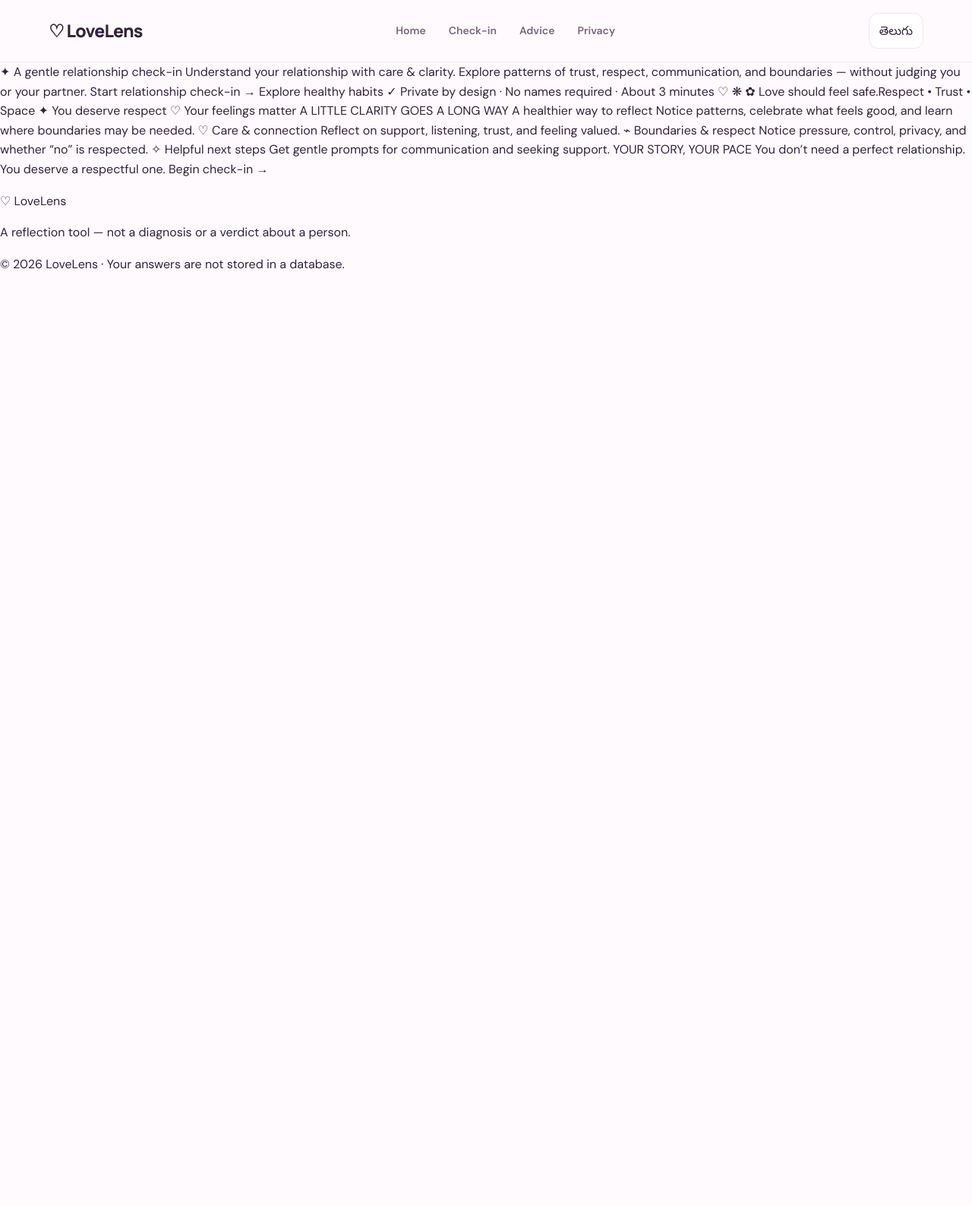
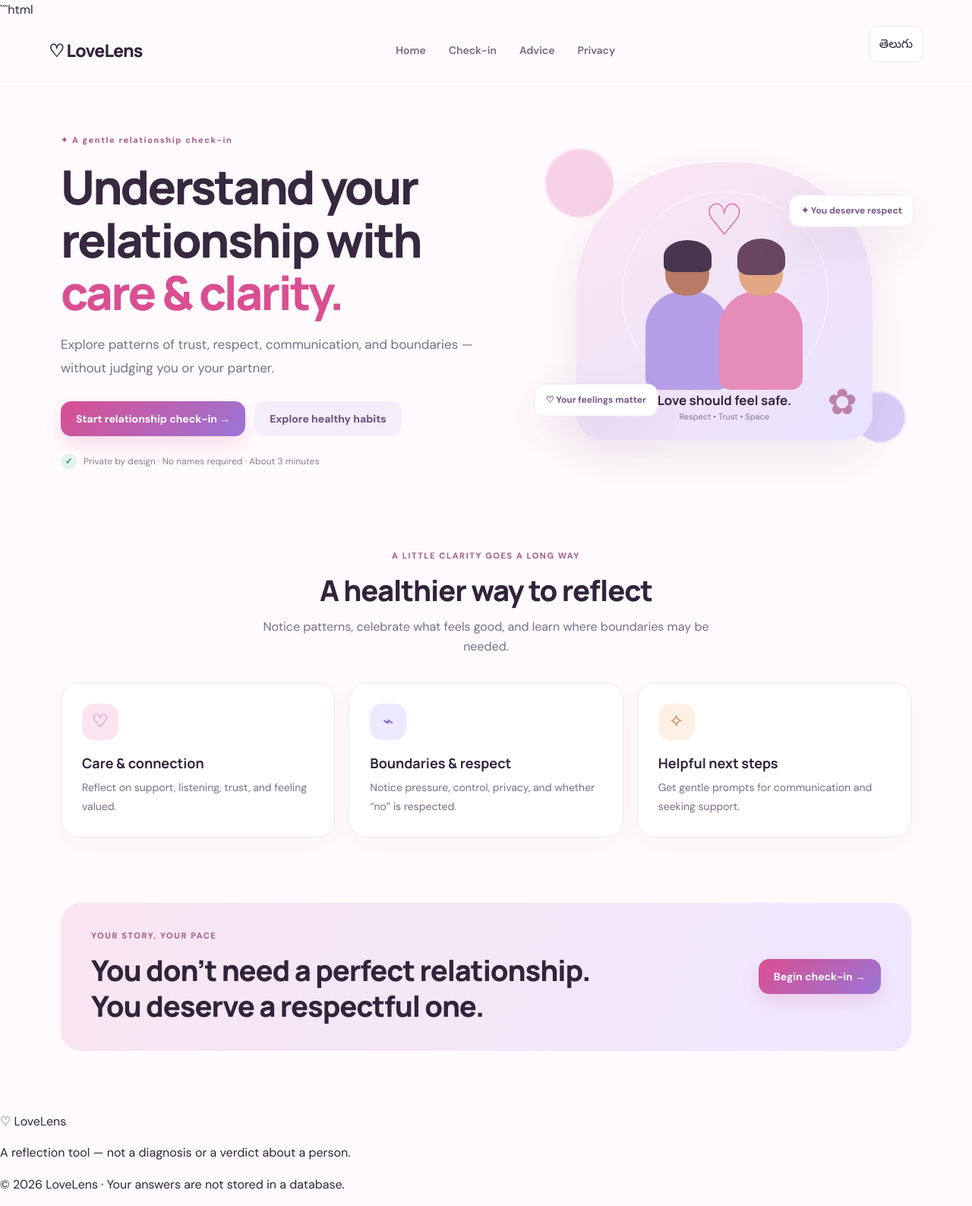
Before and after one commit to sharonpuligadda59-pixel/lovelens-project, a Flask app: page / in a window 1280 px wide. Shown: the whole page at 76% size. Before the commit the page ends 354 px from the top, so only its background shows below. Run offline with Flask 3, Linux system fonts and the light colour scheme.

Commit message:
Fix homepage HTML layout

````diff
--- a/templates/index.html
+++ b/templates/index.html
@@ -1,33 +1,114 @@
-{% extends "base.html" %} {% block title %}{{ 'Understand your relationship' if lang == 'en' else 'మీ సంబంధాన్ని అర్థం చేసుకోండి' }}{% endblock %} {% block content %}
-✦ {{ 'A gentle relationship check-in' if lang == 'en' else 'సంబంధాన్ని అర్థం చేసుకునే చిన్న చెక్-ఇన్' }}
-{{ 'Understand your relationship with' if lang == 'en' else 'మీ సంబంధాన్ని అర్థం చేసుకోండి' }} care & clarity.
-{{ 'Explore patterns of trust, respect, communication, and boundaries — without judging you or your partner.' if lang == 'en' else 'నమ్మకం, గౌరవం, కమ్యూనికేషన్, వ్యక్తిగత హద్దులను అర్థం చేసుకోండి — మిమ్మల్ని లేదా మీ భాగస్వామిని తీర్పు చేయకుండా.' }}
+```html
+{% extends "base.html" %}
 
-{{ 'Start relationship check-in' if lang == 'en' else 'చెక్-ఇన్ ప్రారంభించండి' }} → {{ 'Explore healthy habits' if lang == 'en' else 'ఆరోగ్యకరమైన అలవాట్లు' }}
-✓ {{ 'Private by design · No names required · About 3 minutes' if lang == 'en' else 'ప్రైవసీకి ప్రాధాన్యం · పేర్లు అవసరం లేదు · సుమారు 3 నిమిషాలు' }}
-♡
-❋
-✿
-{{ 'Love should feel safe.' if lang == 'en' else 'ప్రేమలో భద్రత ఉండాలి.' }}{{ 'Respect • Trust • Space' if lang == 'en' else 'గౌరవం • నమ్మకం • స్వేచ్ఛ' }}
-✦ {{ 'You deserve respect' if lang == 'en' else 'మీకు గౌరవం అవసరం' }}
-♡ {{ 'Your feelings matter' if lang == 'en' else 'మీ భావాలు ముఖ్యం' }}
-{{ 'A LITTLE CLARITY GOES A LONG WAY' if lang == 'en' else 'చిన్న స్పష్టత కూడా ఉపయోగపడుతుంది' }}
-{{ 'A healthier way to reflect' if lang == 'en' else 'సంబంధం గురించి ఆలోచించడానికి మంచి మార్గం' }}
-{{ 'Notice patterns, celebrate what feels good, and learn where boundaries may be needed.' if lang == 'en' else 'మంచి విషయాలను గుర్తించండి; ఎక్కడ వ్యక్తిగత హద్దులు అవసరమో అర్థం చేసుకోండి.' }}
+{% block title %}
+{{ 'Understand your relationship' if lang == 'en' else 'మీ సంబంధాన్ని అర్థం చేసుకోండి' }}
+{% endblock %}
 
-♡
-{{ 'Care & connection' if lang == 'en' else 'శ్రద్ధ & అనుబంధం' }}
-{{ 'Reflect on support, listening, trust, and feeling valued.' if lang == 'en' else 'సహాయం, వినడం, నమ్మకం, మీకు విలువ ఇవ్వడం గురించి ఆలోచించండి.' }}
+{% block content %}
 
-⌁
-{{ 'Boundaries & respect' if lang == 'en' else 'హద్దులు & గౌరవం' }}
-{{ 'Notice pressure, control, privacy, and whether “no” is respected.' if lang == 'en' else 'ఒత్తిడి, నియంత్రణ, ప్రైవసీ, “వద్దు” అనే మాటకు గౌరవం ఉందో గమనించండి.' }}
+<section class="hero wrap">
+    <div class="hero-copy">
+        <span class="eyebrow">✦ {{ 'A gentle relationship check-in' if lang == 'en' else 'సంబంధాన్ని అర్థం చేసుకునే చిన్న చెక్-ఇన్' }}</span>
 
-✧
-{{ 'Helpful next steps' if lang == 'en' else 'తర్వాతి ఉపయోగకరమైన అడుగులు' }}
-{{ 'Get gentle prompts for communication and seeking support.' if lang == 'en' else 'మాట్లాడుకోవడానికి, సహాయం పొందడానికి చిన్న సూచనలు పొందండి.' }}
+        <h1>
+            {{ 'Understand your relationship with' if lang == 'en' else 'మీ సంబంధాన్ని అర్థం చేసుకోండి' }}
+            <span>care &amp; clarity.</span>
+        </h1>
 
-{{ 'YOUR STORY, YOUR PACE' if lang == 'en' else 'మీ కథ — మీ వేగంలో' }}
-{{ 'You don’t need a perfect relationship. You deserve a respectful one.' if lang == 'en' else 'పరిపూర్ణమైన సంబంధం అవసరం లేదు. గౌరవం ఉన్న సంబంధం మీకు అర్హం.' }}
-{{ 'Begin check-in →' if lang == 'en' else 'ప్రారంభించండి →' }}
+        <p class="hero-text">
+            {{ 'Explore patterns of trust, respect, communication, and boundaries — without judging you or your partner.' if lang == 'en' else 'నమ్మకం, గౌరవం, కమ్యూనికేషన్, వ్యక్తిగత హద్దులను అర్థం చేసుకోండి — మిమ్మల్ని లేదా మీ భాగస్వామిని తీర్పు చేయకుండా.' }}
+        </p>
+
+        <div class="hero-actions">
+            <a class="btn btn-primary" href="{{ url_for('check_in') }}">
+                {{ 'Start relationship check-in' if lang == 'en' else 'చెక్-ఇన్ ప్రారంభించండి' }} →
+            </a>
+            <a class="btn btn-quiet" href="{{ url_for('advice') }}">
+                {{ 'Explore healthy habits' if lang == 'en' else 'ఆరోగ్యకరమైన అలవాట్లు' }}
+            </a>
+        </div>
+
+        <div class="trust-note">
+            <span class="mini-shield">✓</span>
+            {{ 'Private by design · No names required · About 3 minutes' if lang == 'en' else 'ప్రైవసీకి ప్రాధాన్యం · పేర్లు అవసరం లేదు · సుమారు 3 నిమిషాలు' }}
+        </div>
+    </div>
+
+    <div class="hero-art">
+        <div class="orb orb-one"></div>
+        <div class="orb orb-two"></div>
+
+        <div class="art-card">
+            <div class="art-heart">♡</div>
+
+            <div class="people">
+                <div class="person person-one">
+                    <div class="head"></div>
+                    <div class="body"></div>
+                </div>
+                <div class="person person-two">
+                    <div class="head"></div>
+                    <div class="body"></div>
+                </div>
+            </div>
+
+            <span class="plant plant-left">❋</span>
+            <span class="plant plant-right">✿</span>
+
+            <div class="art-caption">
+                <strong>{{ 'Love should feel safe.' if lang == 'en' else 'ప్రేమలో భద్రత ఉండాలి.' }}</strong>
+                <span>{{ 'Respect • Trust • Space' if lang == 'en' else 'గౌరవం • నమ్మకం • స్వేచ్ఛ' }}</span>
+            </div>
+        </div>
+
+        <div class="floating-note note-top">
+            ✦ {{ 'You deserve respect' if lang == 'en' else 'మీకు గౌరవం అవసరం' }}
+        </div>
+        <div class="floating-note note-bottom">
+            ♡ {{ 'Your feelings matter' if lang == 'en' else 'మీ భావాలు ముఖ్యం' }}
+        </div>
+    </div>
+</section>
+
+<section class="feature-section wrap">
+    <div class="section-heading">
+        <span class="eyebrow">{{ 'A LITTLE CLARITY GOES A LONG WAY' if lang == 'en' else 'చిన్న స్పష్టత కూడా ఉపయోగపడుతుంది' }}</span>
+        <h2>{{ 'A healthier way to reflect' if lang == 'en' else 'సంబంధం గురించి ఆలోచించడానికి మంచి మార్గం' }}</h2>
+        <p>{{ 'Notice patterns, celebrate what feels good, and learn where boundaries may be needed.' if lang == 'en' else 'మంచి విషయాలను గుర్తించండి; ఎక్కడ వ్యక్తిగత హద్దులు అవసరమో అర్థం చేసుకోండి.' }}</p>
+    </div>
+
+    <div class="feature-grid">
+        <article class="feature-card">
+            <div class="feature-icon pink">♡</div>
+            <h3>{{ 'Care & connection' if lang == 'en' else 'శ్రద్ధ & అనుబంధం' }}</h3>
+            <p>{{ 'Reflect on support, listening, trust, and feeling valued.' if lang == 'en' else 'సహాయం, వినడం, నమ్మకం, మీకు విలువ ఇవ్వడం గురించి ఆలోచించండి.' }}</p>
+        </article>
+
+        <article class="feature-card">
+            <div class="feature-icon purple">⌁</div>
+            <h3>{{ 'Boundaries & respect' if lang == 'en' else 'హద్దులు & గౌరవం' }}</h3>
+            <p>{{ 'Notice pressure, control, privacy, and whether “no” is respected.' if lang == 'en' else 'ఒత్తిడి, నియంత్రణ, ప్రైవసీ, “వద్దు” అనే మాటకు గౌరవం ఉందో గమనించండి.' }}</p>
+        </article>
+
+        <article class="feature-card">
+            <div class="feature-icon peach">✧</div>
+            <h3>{{ 'Helpful next steps' if lang == 'en' else 'తర్వాతి ఉపయోగకరమైన అడుగులు' }}</h3>
+            <p>{{ 'Get gentle prompts for communication and seeking support.' if lang == 'en' else 'మాట్లాడుకోవడానికి, సహాయం పొందడానికి చిన్న సూచనలు పొందండి.' }}</p>
+        </article>
+    </div>
+</section>
+
+<section class="callout wrap">
+    <div>
+        <span class="eyebrow">{{ 'YOUR STORY, YOUR PACE' if lang == 'en' else 'మీ కథ — మీ వేగంలో' }}</span>
+        <h2>{{ 'You don’t need a perfect relationship. You deserve a respectful one.' if lang == 'en' else 'పరిపూర్ణమైన సంబంధం అవసరం లేదు. గౌరవం ఉన్న సంబంధం మీకు అర్హం.' }}</h2>
+    </div>
+
+    <a class="btn btn-primary" href="{{ url_for('check_in') }}">
+        {{ 'Begin check-in →' if lang == 'en' else 'ప్రారంభించండి →' }}
+    </a>
+</section>
+
 {% endblock %}
+```
````
